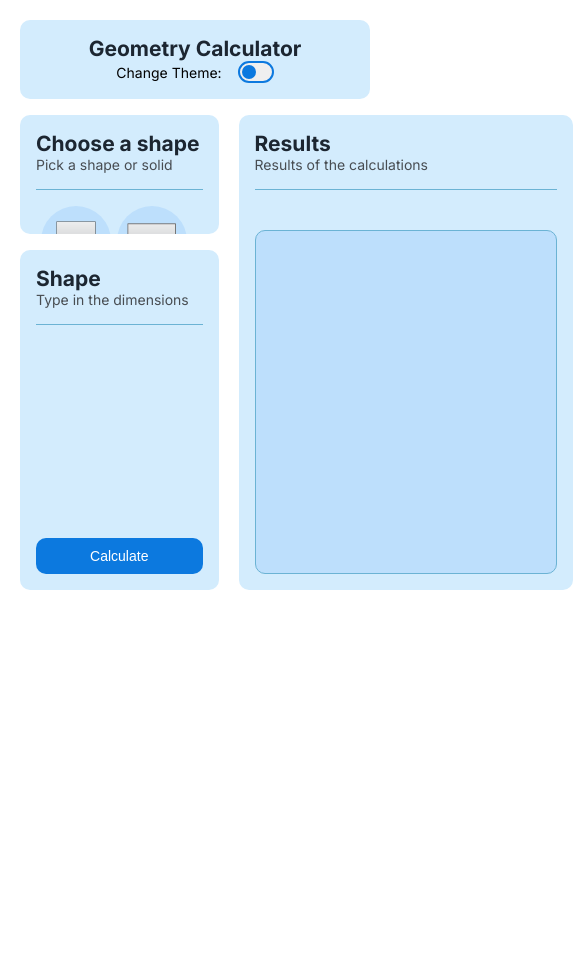
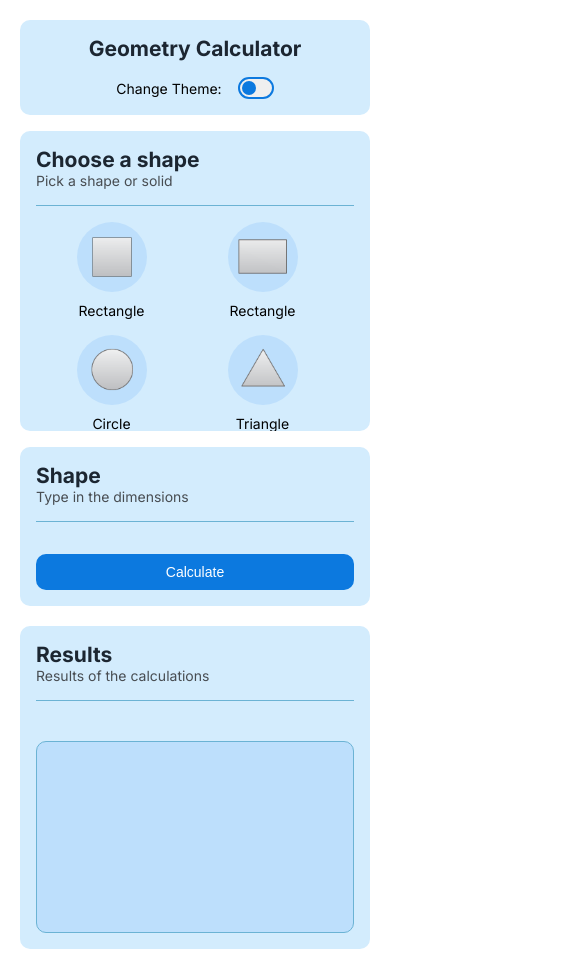
Before and after one commit to StanleyG995/geometry-calculator, a website: page index.html in a window 390 px wide. Shown: the whole page, 573 px wide, since content can reach past the window. Before the commit the page ends 844 px from the top, so only its background shows below. Drawn offline with Linux system fonts and the light colour scheme.

Commit message:
fixed responsivensess

```diff
--- a/src/sass/_media.scss
+++ b/src/sass/_media.scss
@@ -8,6 +8,10 @@
 
 	body {
 		font-size: $desktop-text;
+	}
+
+	.content {
+		flex-direction: row;
 	}
 
 	.container {
--- a/src/sass/main.scss
+++ b/src/sass/main.scss
@@ -31,13 +31,13 @@ body {
 	flex-direction: column;
 	justify-content: space-between;
 	align-items: stretch;
-	max-width: $mobile-app-max-width;
 	padding: $mobile-app-padding;
 	gap: $mobile-container-gap;
 }
 
 .content {
 	display: flex;
+	flex-direction: column;
 	gap: $desktop-area-gap;
 	flex-grow: 1;
 }
@@ -45,6 +45,7 @@ body {
 .options {
 	flex-direction: row;
 	align-items: center;
+	gap: $mobile-box-gap;
 }
 
 .theme-changer {
```
Also changed, not shown: dist/css/main.min.css.
